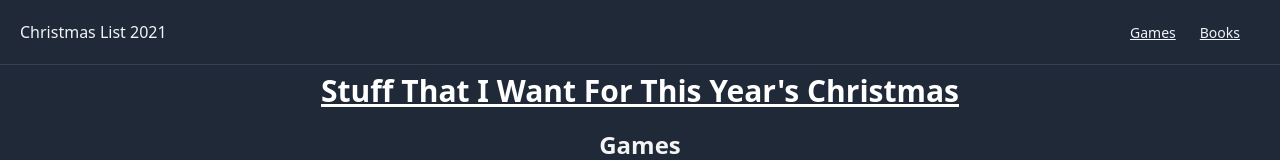
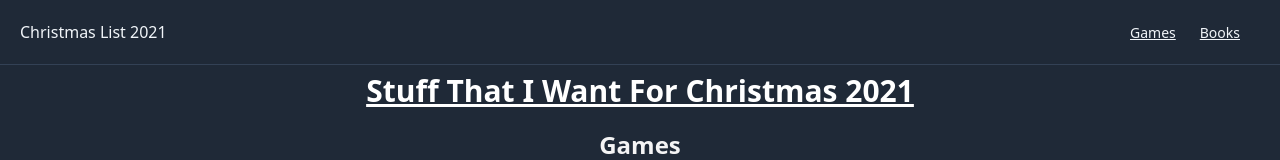
Before and after one commit to Makiyu-py/christmas-list, a React (Create React App) app: page / in a window 1280 px wide. Shown: the top 160 px of the page. Built offline with nearby package versions, Linux system fonts and the light colour scheme.

Commit message:
this year's xmas is over ;( hope you had a good one!

```diff
--- a/src/App.js
+++ b/src/App.js
@@ -11,7 +11,7 @@ export default function App() {
 					className="pt-2 scroll-mt-20 text-white text-3xl font-bold capitalize underline text-center"
 					id="top"
 				>
-					Stuff that I want for this year's Christmas
+					Stuff that I want for Christmas 2021
 				</h1>
 				<List name="games" list={games} />
 				<List name="books" list={books} />
```
